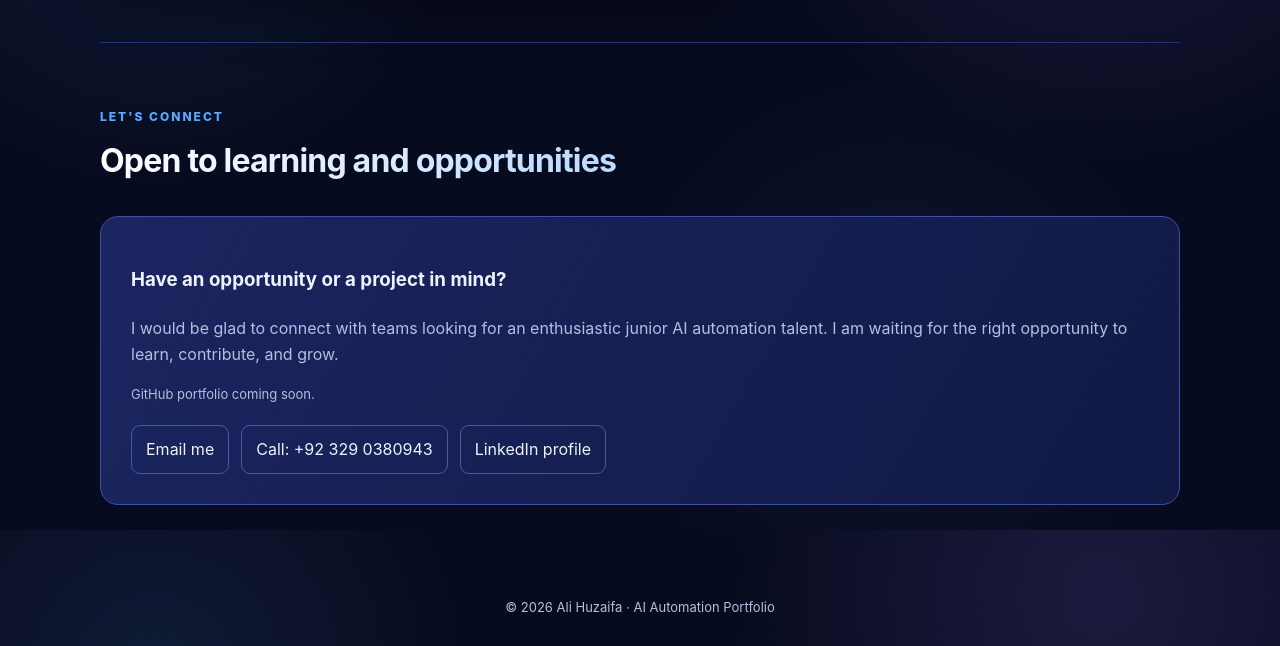
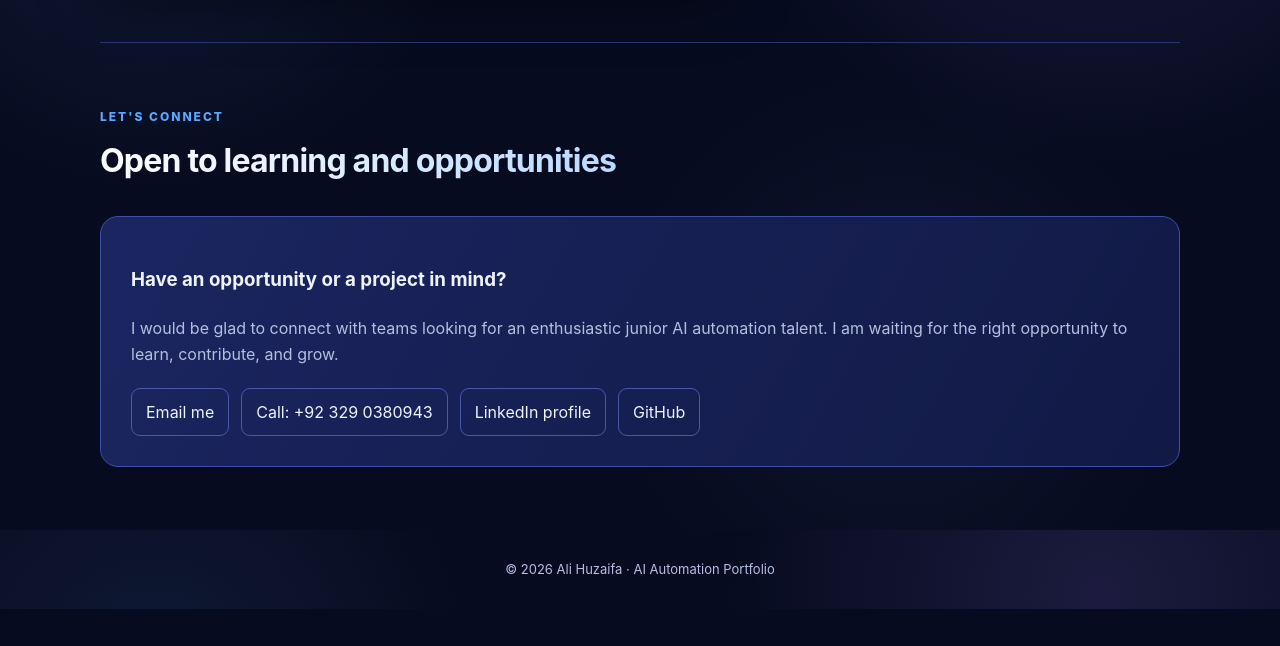
Before and after one commit to alihuzaifa21/alihuzaifa21.github.io, a plain HTML site: page index.html in a window 1280 px wide. Shown: the part 3470-4116 px from the top of the page. After the commit the page ends 4079 px from the top, so only its background shows below. Drawn offline with Linux system fonts and the light colour scheme.

Commit message:
Add files via upload

```diff
--- a/index.html
+++ b/index.html
@@ -186,11 +186,11 @@ body:after{content:"";position:fixed;inset:0;pointer-events:none;z-index:-1;
   <div class="contactbox">
     <h3>Have an opportunity or a project in mind?</h3>
     <p>I would be glad to connect with teams looking for an enthusiastic junior AI automation talent. I am waiting for the right opportunity to learn, contribute, and grow.</p>
-    <p style="color:var(--muted);font-size:13px">GitHub portfolio coming soon.</p>
     <div class="contactlinks">
       <a href="mailto:huzaifaali1421@gmail.com">Email me</a>
       <a href="tel:+923290380943">Call: +92 329 0380943</a>
       <a href="https://www.linkedin.com/in/ali-huzaifa-377058439/" target="_blank" rel="noopener">LinkedIn profile</a>
+      <a href="https://github.com/alihuzaifa21" target="_blank" rel="noopener">GitHub</a>
     </div>
   </div>
 </section>
```
